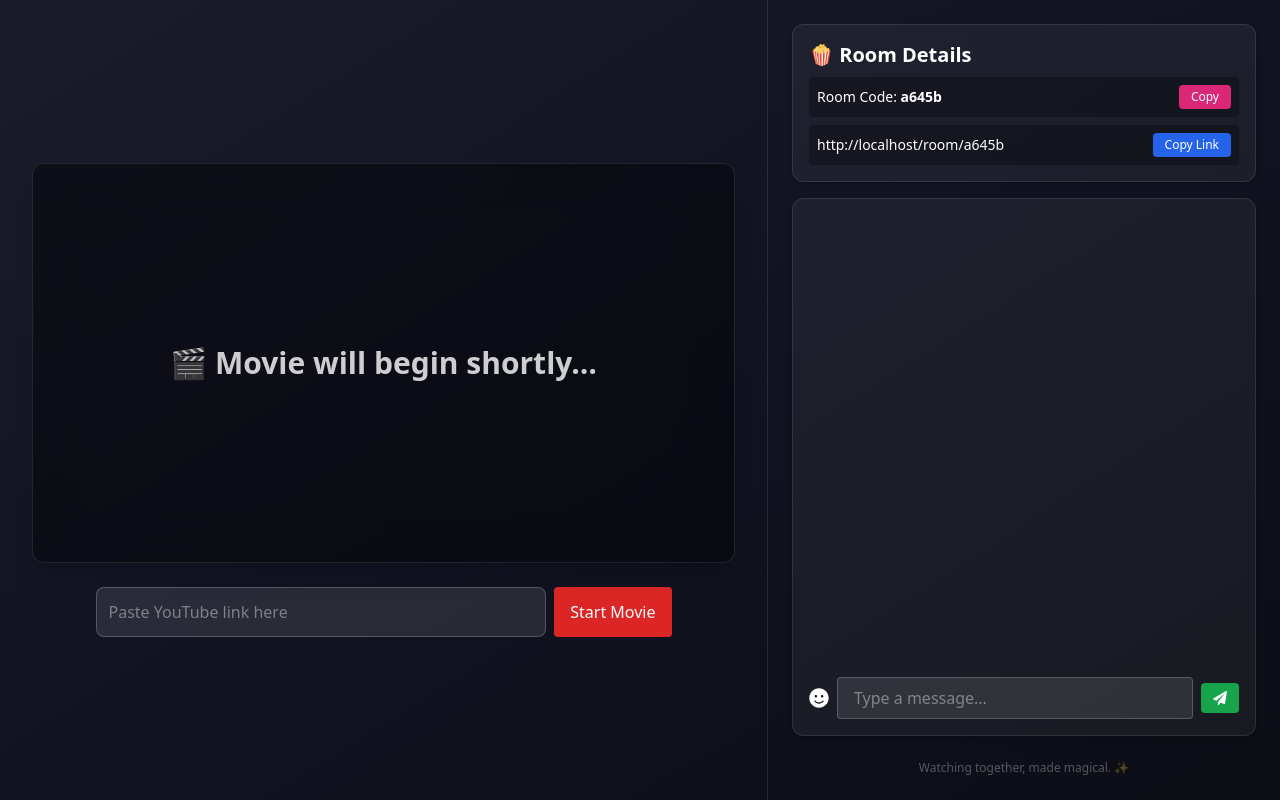
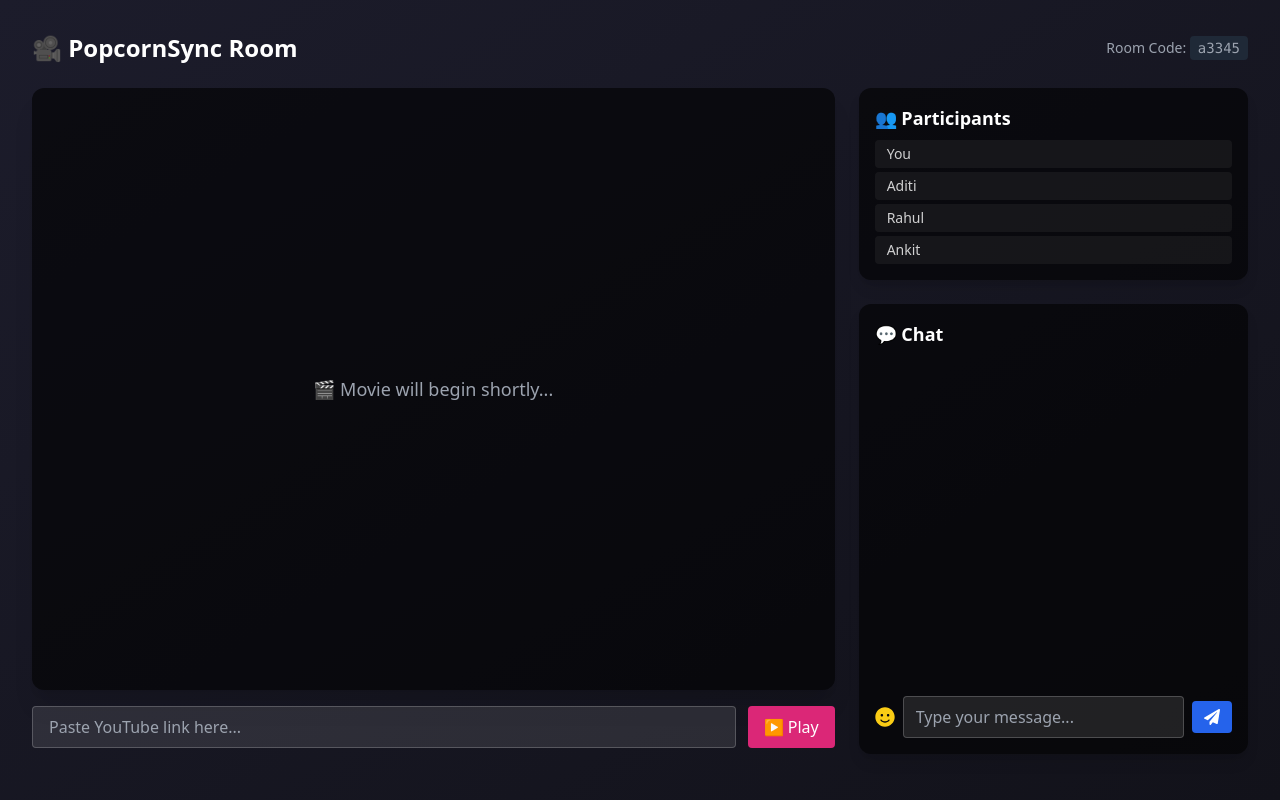
Before and after one commit to Tanmay333/PopcornSync, a React (Vite) app: page /room/1 in a window 1280 px wide. Built offline with nearby package versions, Linux system fonts and the light colour scheme.

Commit message:
Update Room.jsx

```diff
--- a/src/pages/Room.jsx
+++ b/src/pages/Room.jsx
@@ -1,135 +1,135 @@
-import { useState } from "react";
+import React, { useState } from "react";
+import ReactPlayer from "react-player";
 import { FaPaperPlane, FaSmile } from "react-icons/fa";
-import ReactPlayer from "react-player";
+import EmojiPicker from "emoji-picker-react";
 
 const Room = () => {
-  const [youtubeLink, setYoutubeLink] = useState("");
-  const [videoStarted, setVideoStarted] = useState(false);
+  const [youtubeUrl, setYoutubeUrl] = useState("");
+  const [currentUrl, setCurrentUrl] = useState("");
   const [chatInput, setChatInput] = useState("");
   const [messages, setMessages] = useState([]);
-  const roomCode = "a645b";
-  const roomLink = `${window.location.origin}/room/${roomCode}`;
+  const [showEmojiPicker, setShowEmojiPicker] = useState(false);
+  const [participants] = useState(["You", "Aditi", "Rahul", "Ankit"]);
 
   const handleSendMessage = () => {
-    if (chatInput.trim() !== "") {
-      setMessages([...messages, chatInput]);
+    if (chatInput.trim() === "") return;
+    setMessages([...messages, { user: "You", text: chatInput }]);
     setChatInput("");
-    }
+    setShowEmojiPicker(false);
   };
 
-  const handleCopy = (text) => {
-    navigator.clipboard.writeText(text);
-  };
-
-  const handleStartVideo = () => {
-    if (youtubeLink.trim()) {
-      setVideoStarted(true);
+  const handlePlay = () => {
+    if (ReactPlayer.canPlay(youtubeUrl)) {
+      setCurrentUrl(`${youtubeUrl}?rel=0`);
     }
   };
 
   return (
-    <div className="min-h-screen bg-gradient-to-br from-[#1a1c2b] via-[#111321] to-[#0c0d15] text-white flex">
-      {/* Left: Main Video Screen */}
-      <div className="w-3/5 flex flex-col justify-center items-center p-8 border-r border-white/10">
-        <div className="bg-black/40 backdrop-blur-xl w-full h-[400px] rounded-xl flex items-center justify-center text-center shadow-xl border border-white/10">
-          {videoStarted && ReactPlayer.canPlay(youtubeLink) ? (
+    <div className="min-h-screen bg-gradient-to-br from-[#1c1c2b] to-[#12121a] text-white p-4 md:p-8 font-sans overflow-hidden">
+      {/* Header */}
+      <div className="mb-6 flex justify-between items-center">
+        <h1 className="text-2xl font-bold">🎥 PopcornSync Room</h1>
+        <p className="text-sm text-gray-400">
+          Room Code:{" "}
+          <span className="font-mono bg-gray-800 px-2 py-1 rounded">a3345</span>
+        </p>
+      </div>
+
+      {/* Main layout */}
+      <div className="grid grid-cols-1 lg:grid-cols-3 gap-6">
+        {/* Video Section */}
+        <div className="lg:col-span-2 space-y-4">
+          <div className="bg-black/60 rounded-xl p-4 shadow-xl">
+            {!currentUrl && (
+              <div className="h-[570px] flex items-center justify-center text-gray-400 text-lg">
+                🎬 Movie will begin shortly...
+              </div>
+            )}
+            {currentUrl && (
               <ReactPlayer
-              url={`${youtubeLink}?rel=0`}
+                url={currentUrl}
                 controls
                 playing
                 width="100%"
-              height="100%"
-              style={{ borderRadius: "12px", overflow: "hidden" }}
+                height="570px"
               />
-          ) : (
-            <h1 className="text-3xl font-semibold text-white/80">
-              🎬 Movie will begin shortly…
-            </h1>
             )}
           </div>
 
-        {/* YouTube Link Input + Start Button */}
-        <div className="mt-6 w-full max-w-xl flex space-x-2">
+          {/* Paste Link */}
+          <div className="flex gap-3">
             <input
               type="text"
-            value={youtubeLink}
-            onChange={(e) => setYoutubeLink(e.target.value)}
-            placeholder="Paste YouTube link here"
-            className="flex-1 p-3 rounded-lg bg-white/10 border border-white/20 placeholder-white/40 text-white focus:outline-none"
+              value={youtubeUrl}
+              onChange={(e) => setYoutubeUrl(e.target.value)}
+              placeholder="Paste YouTube link here..."
+              className="flex-grow bg-white/10 px-4 py-2 rounded border border-white/20 focus:outline-none"
             />
             <button
-            onClick={handleStartVideo}
-            className="bg-red-600 hover:bg-red-500 px-4 py-2 rounded text-white font-medium"
+              onClick={handlePlay}
+              className="bg-pink-600 hover:bg-pink-500 px-4 py-2 rounded font-medium"
             >
-            Start Movie
+              ▶️ Play
             </button>
           </div>
         </div>
 
-      {/* Right: Room Info + Chat */}
-      <div className="w-2/5 flex flex-col justify-between p-6">
-        {/* Room Info */}
-        <div className="bg-white/5 p-4 rounded-xl shadow-md border border-white/10 mb-4">
-          <h2 className="text-xl font-bold mb-2">🍿 Room Details</h2>
-          <div className="flex justify-between items-center bg-black/30 p-2 rounded mb-2 text-sm">
-            <span>
-              Room Code: <strong>{roomCode}</strong>
-            </span>
-            <button
-              onClick={() => handleCopy(roomCode)}
-              className="text-xs bg-pink-600 px-3 py-1 rounded hover:bg-pink-500"
-            >
-              Copy
-            </button>
-          </div>
-          <div className="flex justify-between items-center bg-black/30 p-2 rounded text-sm">
-            <span className="truncate w-[70%]">{roomLink}</span>
-            <button
-              onClick={() => handleCopy(roomLink)}
-              className="text-xs bg-blue-600 px-3 py-1 rounded hover:bg-blue-500"
-            >
-              Copy Link
-            </button>
-          </div>
+        {/* Right Sidebar */}
+        <div className="space-y-6">
+          {/* Participants */}
+          <div className="bg-black/60 rounded-xl p-4 shadow-lg">
+            <h2 className="text-lg font-semibold mb-2">👥 Participants</h2>
+            <ul className="space-y-1 text-sm text-white/80">
+              {participants.map((name, i) => (
+                <li key={i} className="bg-white/5 px-3 py-1 rounded">
+                  {name}
+                </li>
+              ))}
+            </ul>
           </div>
 
           {/* Chat Section */}
-        <div className="flex-1 flex flex-col justify-between bg-white/5 rounded-xl p-4 shadow-md border border-white/10">
-          <div className="overflow-y-auto space-y-2 mb-4 max-h-[250px] pr-2">
+          <div className="bg-black/60 rounded-xl p-4 shadow-lg h-[450px] flex flex-col">
+            <h2 className="text-lg font-semibold mb-2">💬 Chat</h2>
+            <div className="flex-grow overflow-y-auto space-y-2 mb-3">
               {messages.map((msg, i) => (
-              <div
-                key={i}
-                className="bg-black/20 px-3 py-2 rounded text-sm text-white/80 w-fit max-w-[80%]"
-              >
-                {msg}
+                <div key={i} className="bg-white/10 px-3 py-2 rounded text-sm">
+                  <strong>{msg.user}: </strong>
+                  {msg.text}
                 </div>
               ))}
             </div>
 
-          <div className="flex items-center space-x-2">
-            <button className="text-xl">
+            <div className="relative flex items-center">
+              <button
+                onClick={() => setShowEmojiPicker(!showEmojiPicker)}
+                className="mr-2 text-xl text-yellow-400"
+              >
                 <FaSmile />
               </button>
+              {showEmojiPicker && (
+                <div className="absolute bottom-14 z-10">
+                  <EmojiPicker
+                    onEmojiClick={(e) => setChatInput(chatInput + e.emoji)}
+                    theme="dark"
+                  />
+                </div>
+              )}
               <input
-              type="text"
                 value={chatInput}
                 onChange={(e) => setChatInput(e.target.value)}
-              placeholder="Type a message..."
-              className="flex-1 px-4 py-2 rounded bg-white/10 text-white border border-white/20 placeholder-white/40 focus:outline-none"
+                placeholder="Type your message..."
+                className="flex-grow bg-white/10 px-3 py-2 rounded border border-white/20 focus:outline-none"
               />
               <button
                 onClick={handleSendMessage}
-              className="bg-green-600 px-3 py-2 rounded text-sm hover:bg-green-500"
+                className="ml-2 bg-blue-600 hover:bg-blue-500 px-3 py-2 rounded"
               >
                 <FaPaperPlane />
               </button>
             </div>
           </div>
-
-        {/* Footer */}
-        <p className="text-center text-xs text-white/30 mt-6">
-          Watching together, made magical. ✨
-        </p>
+        </div>
       </div>
     </div>
   );
```
Lines whose indentation alone changed are shown as unchanged.
